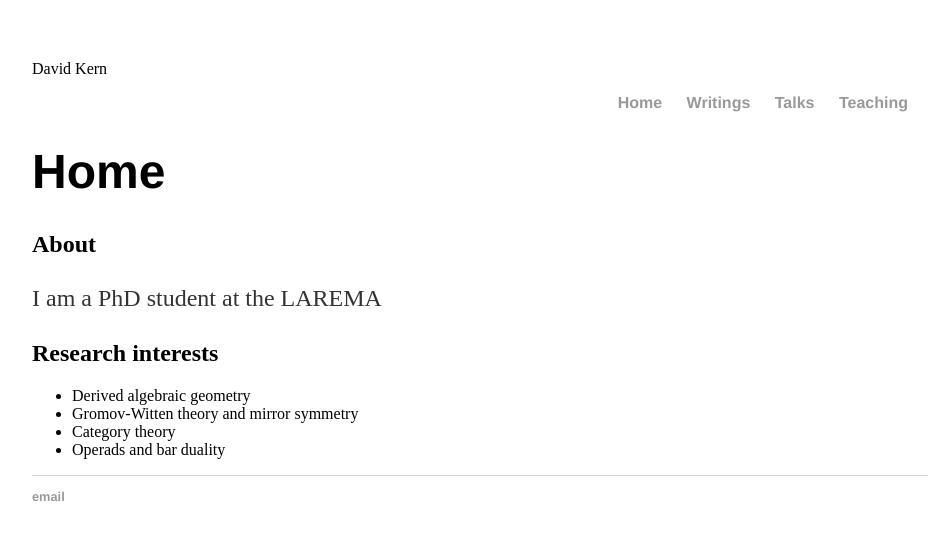
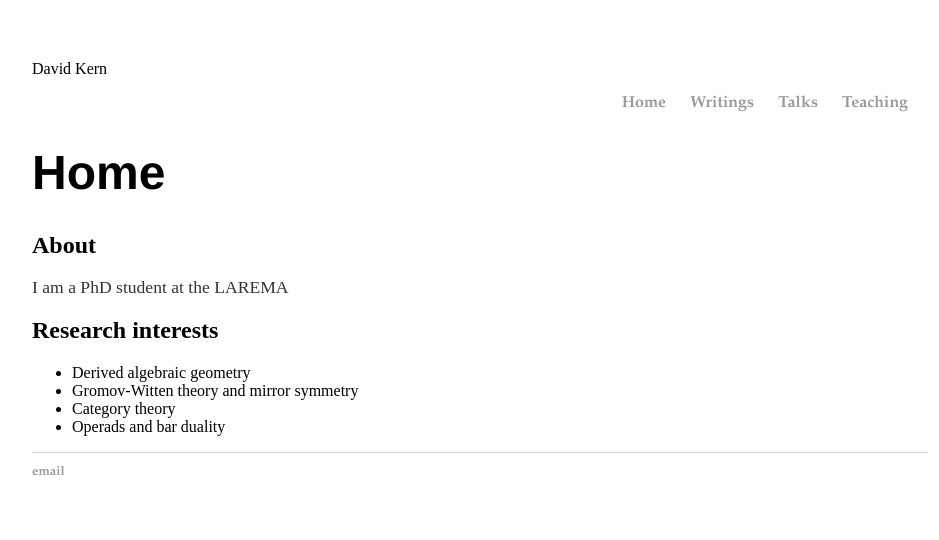
Before and after one commit to dskern/dskern.github.io, a Jekyll site: the page built from index.html, in a window 1280 px wide. Shown: the top 540 px of the page, without its empty margins (160-1099 px from the left). Built offline with Jekyll 4.4.1, drawn with Linux system fonts in a browser that asks for light colours.

Commit message:
Update main.css

```diff
--- a/css/main.css
+++ b/css/main.css
@@ -3,7 +3,7 @@
     width: 70%;
 }
 nav ul, footer ul {
-    font-family:'Helvetica', 'Arial', 'Sans-Serif';
+    font-family:'Garamond', 'Arial', 'Sans-Serif';
     padding: 0px;
     list-style: none;
     font-weight: bold;
@@ -24,8 +24,8 @@
     font-family:'Helvetica', 'Arial', 'Sans-Serif';
 }
 p {
-    font-size: 1.5em;
-    line-height: 1.4em;
+    font-size: 1.1em;
+    line-height: 1em;
     color: #333;
 }
 footer {
@@ -35,7 +35,7 @@
 
 ul.posts {
     margin: 20px auto 40px;
-    font-size: 1.5em;
+    font-size: 1.1em;
 }
 
 ul.posts li {
```
